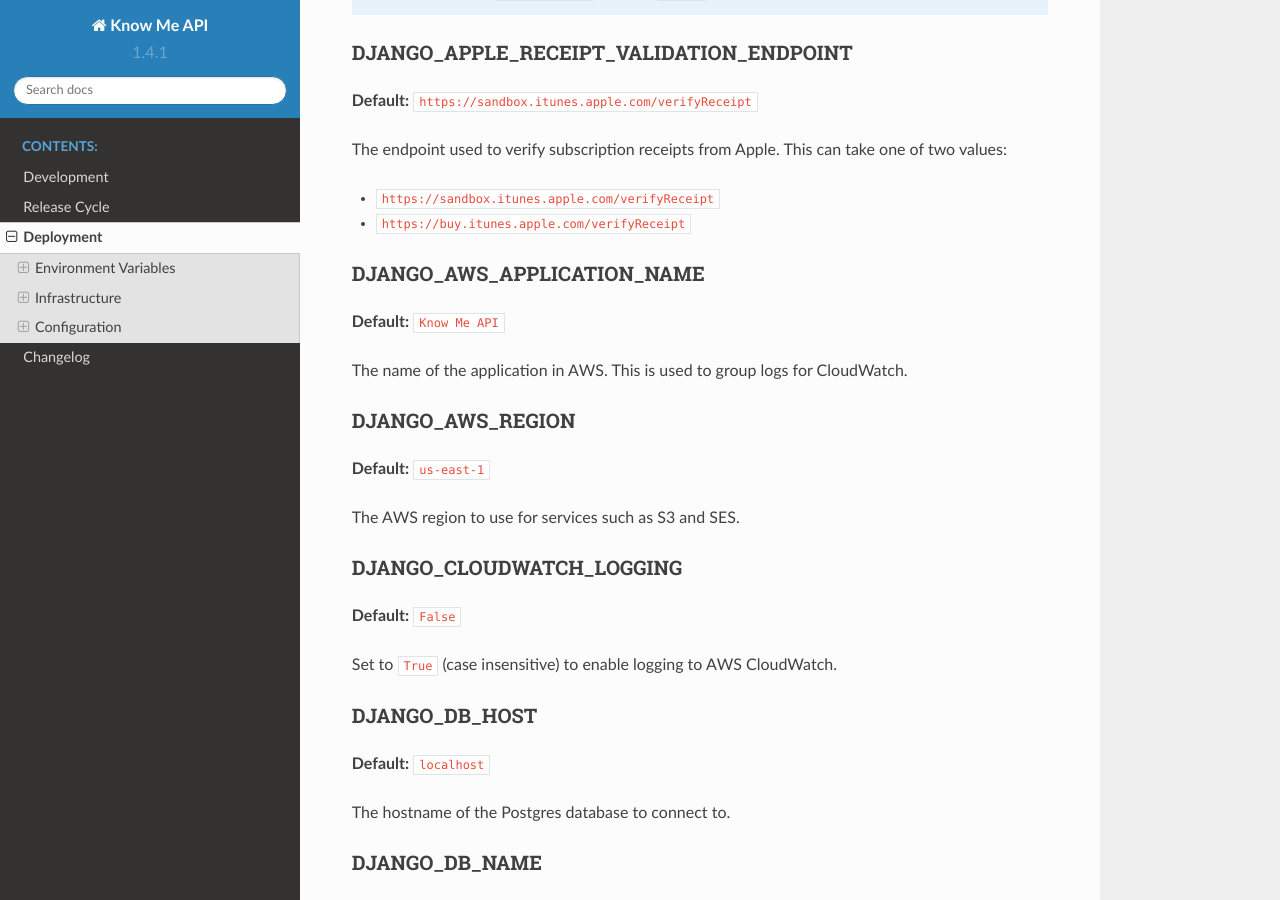
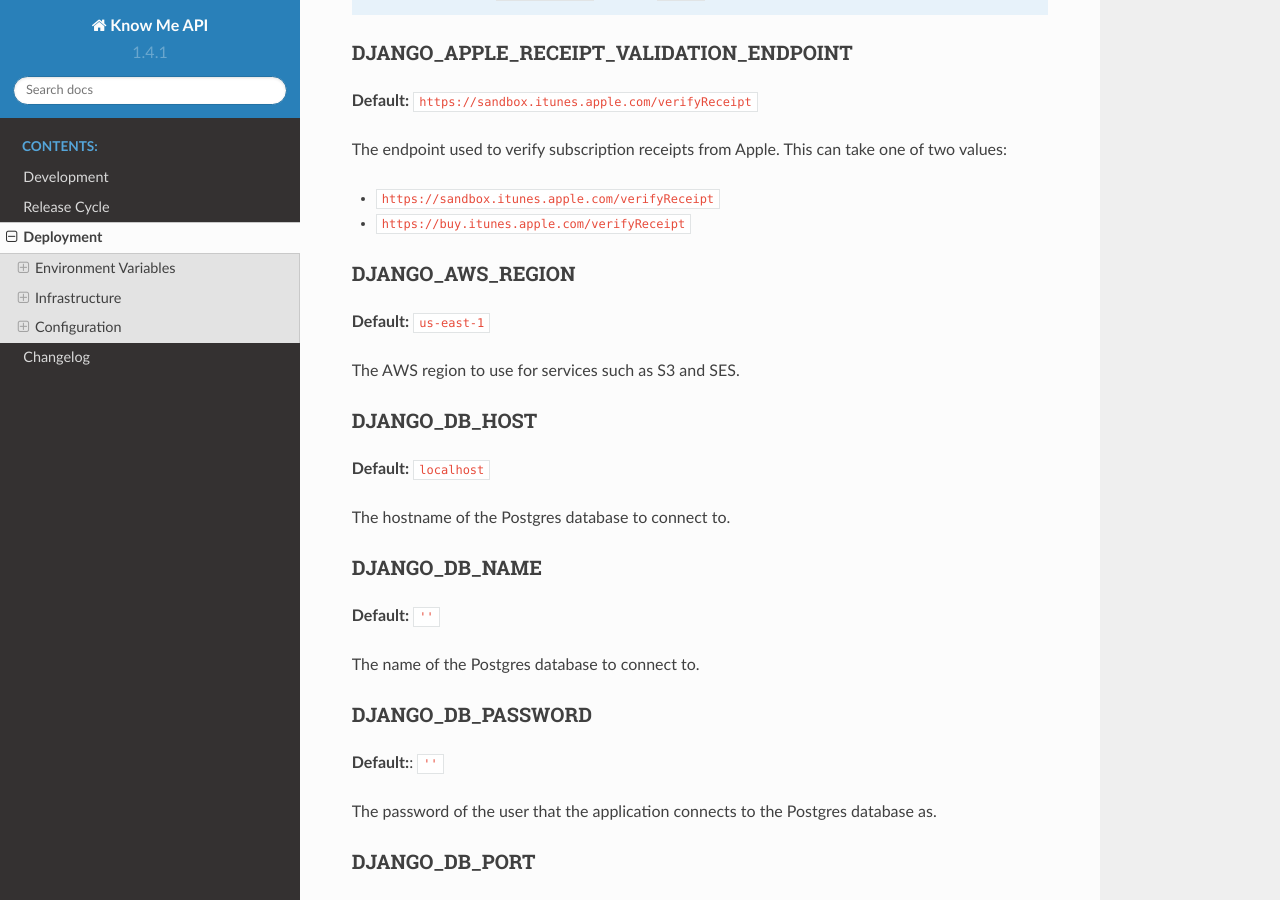
Before and after one commit to knowmetools/km-api, a Sphinx documentation site: the page built from docs/deployment.rst, in a window 1280 px wide and 900 px high, scrolled down 697 px. Built offline with Sphinx 7.4.7 and the Read the Docs theme 2.0.0, drawn with Linux system fonts in a browser that asks for light colours; pages that are not in the unit, such as notebooks, are missing from menus.

Commit message:
Remove CloudWatch integration.

```diff
--- a/docs/changelog.rst
+++ b/docs/changelog.rst
@@ -11,7 +11,8 @@ Features
 
 Miscellaneous
   * Completely changed the way that settings are provided. Rather than being specified in a separate python file that is then imported, behavior is now set through environment variables.
-  * :issue:`383`: Removed MailChimp integration.
+  * :issue:`383`: Remove MailChimp integration.
+  * :issue:`384`: Remove CloudWatch integration.
 
 
 ******
--- a/docs/deployment.rst
+++ b/docs/deployment.rst
@@ -35,26 +35,12 @@ The endpoint used to verify subscription receipts from Apple. This can take one
 * ``https://sandbox.itunes.apple.com/verifyReceipt``
 * ``https://buy.itunes.apple.com/verifyReceipt``
 
-DJANGO_AWS_APPLICATION_NAME
----------------------------
-
-**Default:** ``Know Me API``
-
-The name of the application in AWS. This is used to group logs for CloudWatch.
-
 DJANGO_AWS_REGION
 -----------------
 
 **Default:** ``us-east-1``
 
 The AWS region to use for services such as S3 and SES.
-
-DJANGO_CLOUDWATCH_LOGGING
--------------------------
-
-**Default:** ``False``
-
-Set to ``True`` (case insensitive) to enable logging to AWS CloudWatch.
 
 DJANGO_DB_HOST
 --------------
```
Also changed, not shown: 3 other files.
